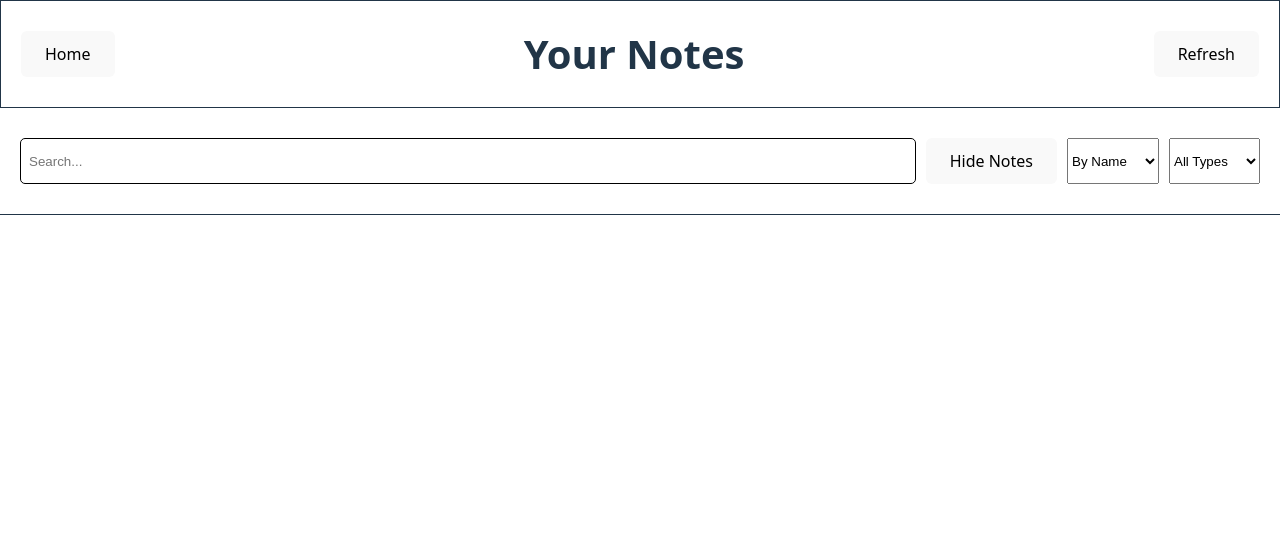
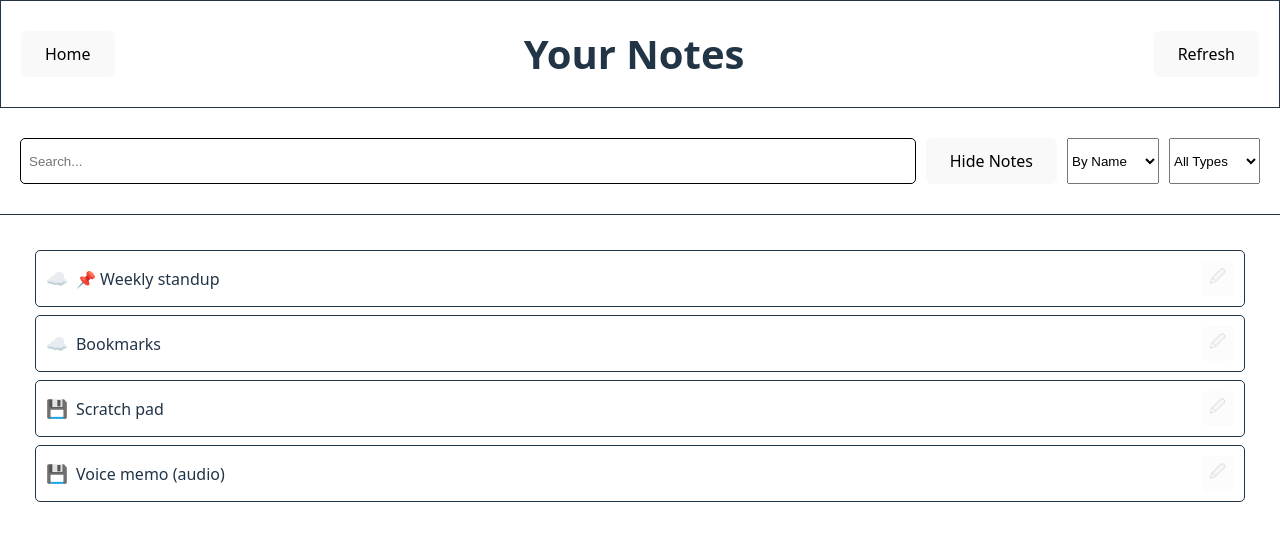
Before and after one commit to andreyg8479/Lock-In, a React app in the folder frontend/: page /NoteList in a window 1280 px wide. Shown: the top 540 px of the page. Built offline with nearby package versions, Linux system fonts and the light colour scheme; the HTML template or start-up script is replaced by a standard one.

Commit message:
- Added Icons to indicate whether notes are saved on Server or Client to users

```diff
--- a/frontend/src/NoteList.css
+++ b/frontend/src/NoteList.css
@@ -67,8 +67,35 @@ html, body {
 	border: 1px solid;
 }
 
+.list-item-left {
+	display: flex;
+	align-items: center;
+	gap: 0.5rem;
+	min-width: 0;
+	flex: 1;
+}
+
+.note-storage-icon {
+	flex-shrink: 0;
+	font-size: 1.1em;
+	line-height: 1;
+	opacity: 0.9;
+	cursor: default;
+}
+
+.list-item-title {
+	min-width: 0;
+	overflow: hidden;
+	text-overflow: ellipsis;
+}
+
 .list-item .edit-button {
 	margin-left: 10px;
 	padding: 4px 8px;
 	cursor: pointer;
 }
+
+.list-item .edit-button:disabled {
+	opacity: 0.45;
+	cursor: not-allowed;
+}
--- a/frontend/src/NoteList.tsx
+++ b/frontend/src/NoteList.tsx
@@ -10,6 +10,63 @@ import './NoteList.css'
 import { useKeyComboDetector } from './useKeyComboDetector'
 import { getAlt, getKey, getShift } from './SettingsMem'
 
+/** Set to false when login works again — shows demo server + client rows without auth. */
+const FAKE_NOTE_LIST_PREVIEW = true
+
+function fakeDemoNotes(): DisplayNote[] {
+	const now = Date.now()
+	const iso = (offsetMs: number) => new Date(now + offsetMs).toISOString()
+	return [
+		{
+			user_id: "preview-user",
+			id: "fake-preview-server-1",
+			note_title: "Weekly standup",
+			note_text: "",
+			iv_b64: "",
+			pinned: true,
+			note_type: "text",
+			updated_at: iso(-86_400_000),
+			created_at: iso(-1_209_600_000),
+			client: false,
+		},
+		{
+			user_id: "preview-user",
+			id: "fake-preview-server-2",
+			note_title: "Bookmarks",
+			note_text: "",
+			iv_b64: "",
+			pinned: false,
+			note_type: "text",
+			updated_at: iso(-3_600_000),
+			created_at: iso(-604_800_000),
+			client: false,
+		},
+		{
+			user_id: "preview-user",
+			id: "fake-preview-client-1",
+			note_title: "Scratch pad",
+			note_text: "",
+			iv_b64: "",
+			pinned: false,
+			note_type: "text",
+			updated_at: iso(-120_000),
+			created_at: iso(-2_592_000_000),
+			client: true,
+		},
+		{
+			user_id: "preview-user",
+			id: "fake-preview-client-2",
+			note_title: "Voice memo (audio)",
+			note_text: "",
+			iv_b64: "",
+			pinned: false,
+			note_type: "audio",
+			updated_at: iso(-500),
+			created_at: iso(-86_400_000),
+			client: true,
+		},
+	]
+}
 
 function NotePage() {
 
@@ -97,6 +154,10 @@ function NotePage() {
 
 
 	async function loadList() {
+		if (FAKE_NOTE_LIST_PREVIEW) {
+			displayNotes(fakeDemoNotes())
+			return
+		}
 
 		let allNotes: DisplayNote[] = [];
 
@@ -203,17 +264,36 @@ function NotePage() {
 			const item = document.createElement("div");
 			item.className = "list-item";
 
+			const left = document.createElement("div");
+			left.className = "list-item-left";
+
+			const storageIcon = document.createElement("span");
+			storageIcon.className = "note-storage-icon";
+			storageIcon.textContent = note.client ? "💾" : "☁️";
+			storageIcon.title = note.client
+				? "Saved on this device (client)"
+				: "Saved on server";
+			storageIcon.setAttribute("aria-label", storageIcon.title);
+			left.appendChild(storageIcon);
+
 			const name = document.createElement("span");
+			name.className = "list-item-title";
 			name.textContent = note.pinned ? "📌 " + note.note_title : note.note_title;
-			item.appendChild(name);
+			left.appendChild(name);
+
+			item.appendChild(left);
 
 			const editButton = document.createElement("button");
 			editButton.textContent = "🖉";
 			editButton.className = "edit-button";
-
-			editButton.addEventListener("click", () => {
-				navigate("/NoteEdit", { state: { noteId: note.id, noteName: note.note_title, client: note.client } });
-			});
+			if (FAKE_NOTE_LIST_PREVIEW) {
+				editButton.disabled = true;
+				editButton.title = "Preview only — login to open notes";
+			} else {
+				editButton.addEventListener("click", () => {
+					navigate("/NoteEdit", { state: { noteId: note.id, noteName: note.note_title, client: note.client } });
+				});
+			}
 
 			item.appendChild(editButton);
 
```
